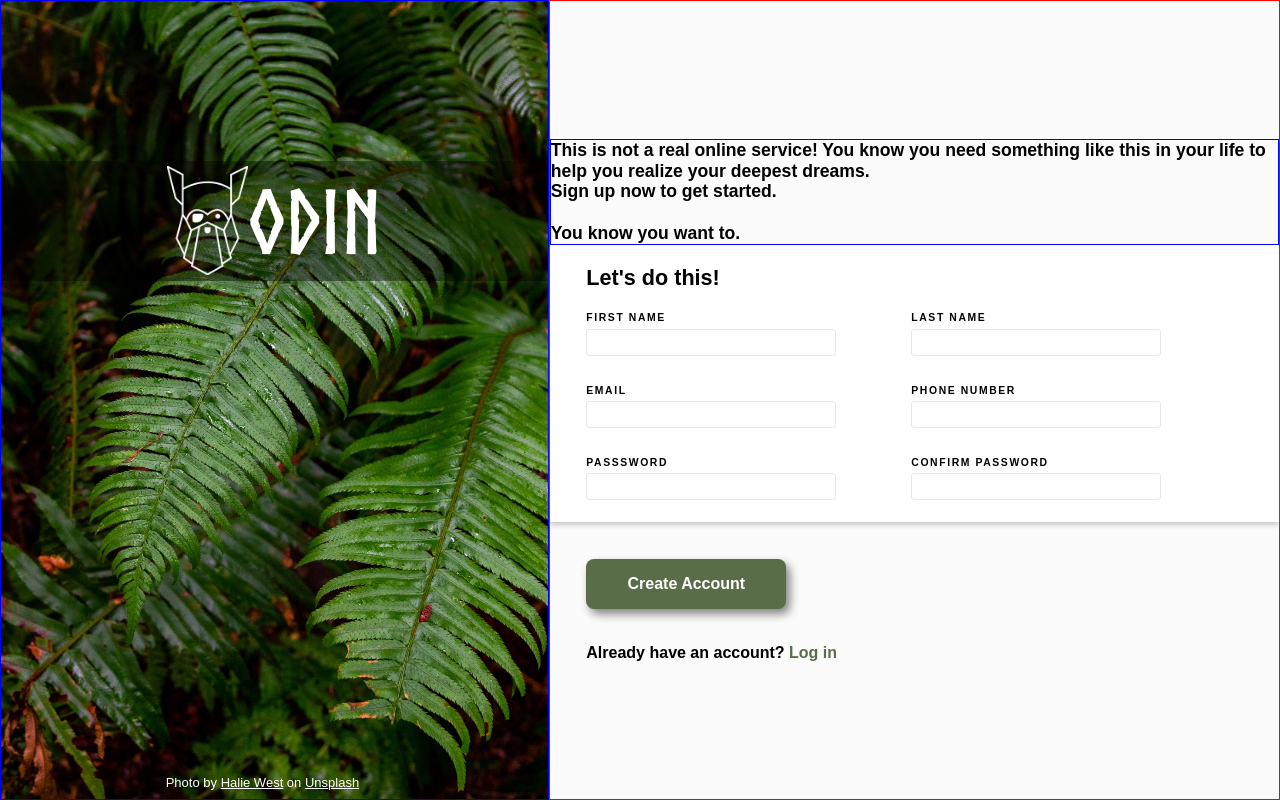
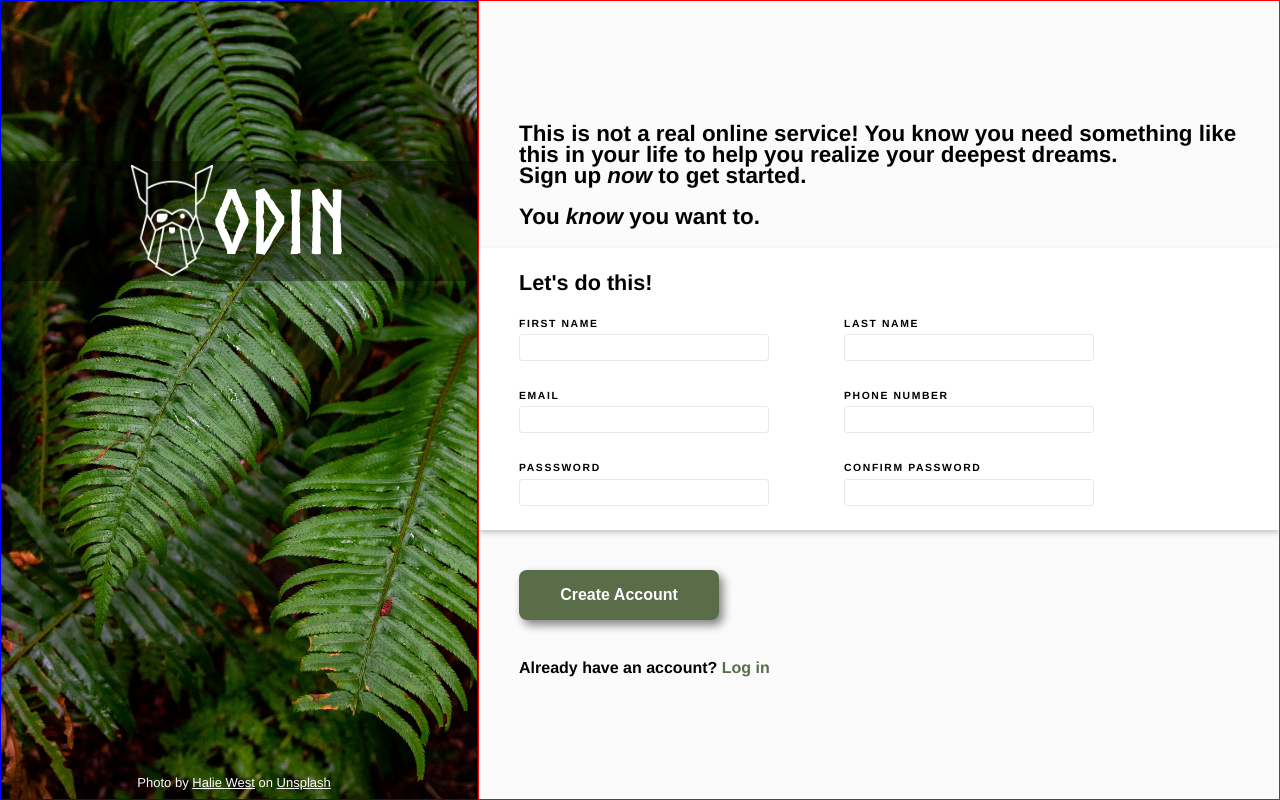
Before and after one commit to morfenza/sign-up-form, a plain HTML site: page index.html in a window 1280 px wide. Drawn offline with Linux system fonts and the light colour scheme.

Commit message:
Style right-div header

```diff
--- a/css/style.css
+++ b/css/style.css
@@ -16,7 +16,7 @@ body {
 
 button,
 input {
-  font-family: inherit;
+  font-family: Arial, sans-serif;
   font-size: 100%;
 }
 
@@ -53,12 +53,21 @@ h1 {
   margin-bottom: 25px;
 }
 
+header span {
+  font-style: italic;
+}
+
 header {
-  border: 1px solid blue;
+  font-weight: bold;
+  font-size: 1.4rem;
+  line-height: 1.3rem;
 
-  font-weight: bold;
-  font-size: 1.1rem;
-  line-height: 1.3rem;
+  width: 800px;
+
+  text-overflow: initial;
+
+  padding-left: 5%;
+  padding-bottom: 20px;
 }
 
 input {
@@ -69,6 +78,7 @@ input {
 
   width: 250px;
   height: 25px;
+
   padding: 5%;
 
   box-sizing: border-box;
@@ -117,10 +127,8 @@ fieldset {
 footer,
 form,
 header,
-input,
-p,
 .background-link {
-  font-family: Arial, Helvetica, sans-serif;
+  font-family: Helvetica, Arial, sans-serif;
 }
 
 footer {
```
